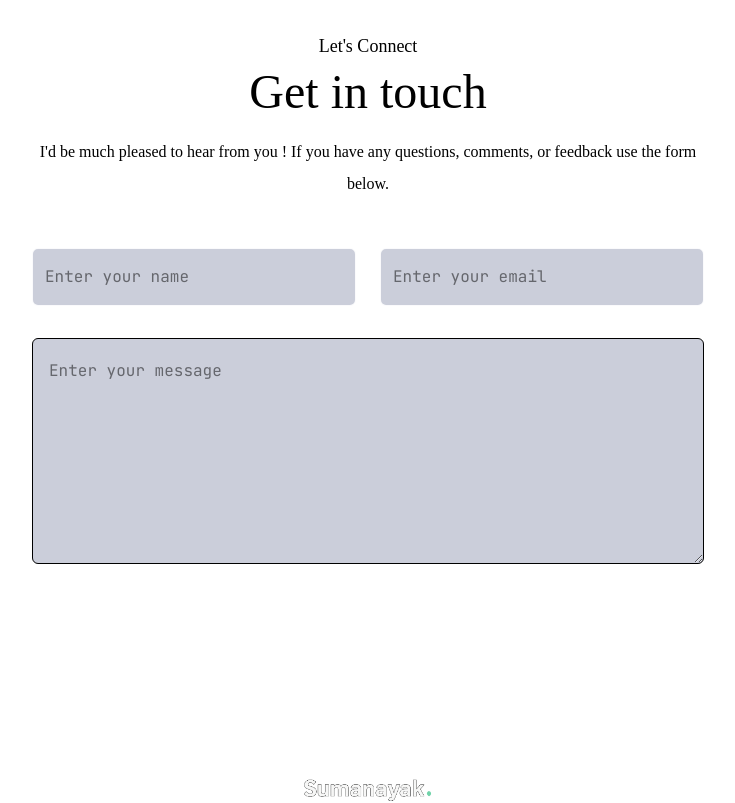
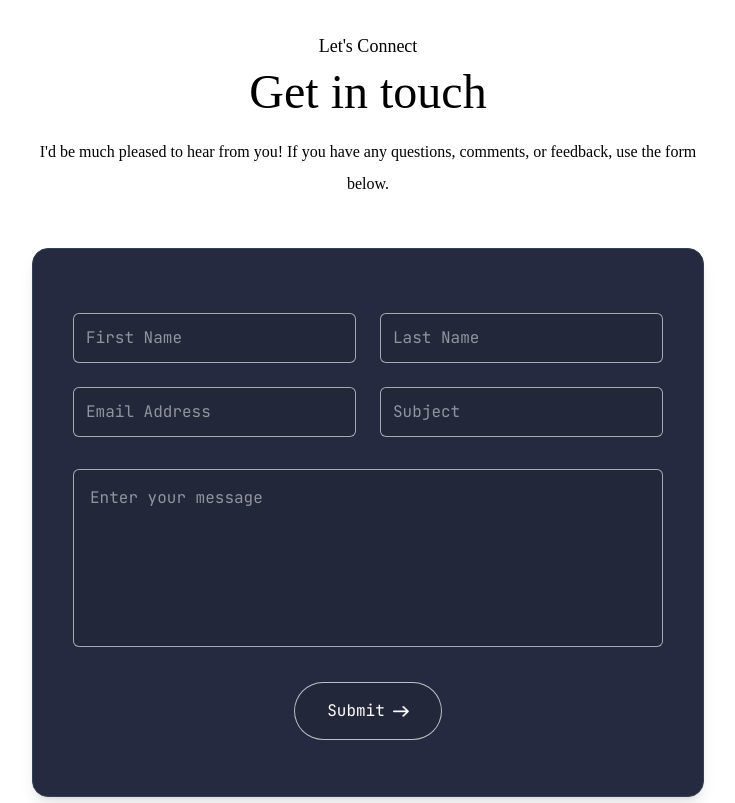
Before and after one commit to Sumnayak-Dev007/Portfolio, a Next.js app in the folder portfolio/: page / in a window 1280 px wide. Shown: the part 3920-4723 px from the top of the page, without its empty margins (272-1007 px from the left). Built offline with nearby package versions, Linux system fonts and the light colour scheme.

Commit message:
contact section

```diff
--- a/portfolio/app/components/Contact.jsx
+++ b/portfolio/app/components/Contact.jsx
@@ -28,26 +28,88 @@ const Contact = () => {
     }
   };
   return (
-    <div id='contact' className='w-full  px-[12%] py-10 scroll-mt-20 bg-no-repeat bg-center bg-[length:90%_auto] bg-none'>
-      <h4 className='text-center mb-2 text-lg font-ovo'>Let's Connect</h4>
-      <h2 className='text-center text-5xl font-ovo'>Get in touch</h2>
-      <p className='text-center max-w-2xl mx-auto mt-5 mb-12 font-ovo'>
-        I'd be much pleased to hear from you ! If you have any questions, comments, or feedback
-        use the form below.
-      </p>
+    <div
+  id="contact"
+  className="w-full px-[12%] py-10 scroll-mt-20 bg-no-repeat bg-center bg-none"
+>
+  {/* Headings OUTSIDE the card */}
+  <h4 className="text-center mb-2 text-lg font-ovo">Let's Connect</h4>
+  <h2 className="text-center text-5xl font-ovo">Get in touch</h2>
+  <p className="text-center max-w-2xl mx-auto mt-5 mb-12 font-ovo">
+    I'd be much pleased to hear from you! If you have any questions, comments, or feedback,
+    use the form below.
+  </p>
 
-      <form onSubmit={onSubmit} className='max-w-2xl mx-auto '>
-        <input type="checkbox" name="botcheck" className="hidden" style={{ display: "none" }} />
-        <div className='grid grid-cols-2 gap-6 mt-10 mb-8'>
-            <input type="text" className='flex-1  p-3 outline-none border-[0.5px] rounded-md bg-[var(--dark-hover)]/30 border-white/90' name='name' placeholder='Enter your name' required/>
-            <input type="email" className='flex-1  p-3 outline-none border-[0.5px]  rounded-md bg-[var(--dark-hover)]/30 border-white/90' name='email' placeholder='Enter your email' required/>
-        </div>
-        <textarea rows='6' placeholder='Enter your message'
-        className='w-full p-4 outline-none border-[0.5px] rounded-md bg-[var(--dark-hover)]/30 border-white/90mb-6' name='message' required></textarea>
-        <button type='submit' className='py-3 px-8 w-max flex items-center justify-between  gap-2 cursor-pointer text-white rounded-full mx-auto duration-500 bg-transparent border-[0.5px] hover:bg-[var(--dark-hover)]'>Submit <Image src={assets.right_arrow_white} alt='' className='w-4'/></button>
-      <p className=' mt-4'>{result}</p>
-      </form>
-    </div>
+  {/* Contact Form Card */}
+  <div
+    className="max-w-2xl mx-auto rounded-2xl shadow-lg border border-gray-700
+               bg-[#252a41]
+                p-6 sm:p-10"
+  >
+    <form onSubmit={onSubmit} className="w-full mx-auto">
+      <input type="checkbox" name="botcheck" className="hidden" />
+
+      {/* 👇 Inputs layout — responsive grid */}
+      <div className="grid grid-cols-1 md:grid-cols-2 gap-6 mt-6 mb-8">
+        <input
+          type="text"
+          name="firstname"
+          placeholder="First Name"
+          required
+          className="w-full sm:p-3 text-sm sm:text-base bg-[#22273a] p-2 text-white outline-none border border-white/60 rounded-md
+                     focus:border-green-400 transition-all duration-200 "
+        />
+        <input
+          type="text"
+          name="lastname"
+          placeholder="Last Name"
+          required
+          className="w-full sm:p-3 text-sm sm:text-base p-2 text-white outline-none border border-white/60 rounded-md
+                     focus:border-green-400 transition-all duration-200 bg-[#22273a]"
+        />
+        <input
+          type="email"
+          name="email"
+          placeholder="Email Address"
+          required
+          className="w-full sm:p-3 text-sm sm:text-base p-2 text-white outline-none border border-white/60 rounded-md
+                     focus:border-green-400 transition-all duration-200 bg-[#22273a]"
+        />
+        <input
+          type="text"
+          name="subject"
+          placeholder="Subject"
+          className="w-full sm:p-3 text-sm sm:text-base p-2 text-white outline-none border border-white/60 rounded-md
+                     focus:border-green-400 transition-all duration-200 bg-[#22273a]"
+        />
+      </div>
+
+      <textarea
+        rows={6}
+        name="message"
+        placeholder="Enter your message"
+        required
+        className="w-full sm:p-4 text-sm sm:text-base  p-3 text-white outline-none border border-white/60 rounded-md
+                   focus:border-green-400 transition-all duration-200 bg-[#22273a] resize-none mb-6"
+      ></textarea>
+
+      <button
+        type="submit"
+        className="py-3 px-8 w-max flex items-center justify-between gap-2 cursor-pointer
+                   text-white rounded-full mx-auto duration-500 bg-[#22273a] border border-white/70
+                   hover:bg-white/10 hover:border-green-400"
+      >
+        Submit
+        <Image src={assets.right_arrow_white} alt="" className="w-4" />
+      </button>
+
+      <p className="text-center text-gray-400 mt-4">{result}</p>
+    </form>
+  </div>
+</div>
+
+
+
   )
 }
 
--- a/portfolio/app/components/Projects.jsx
+++ b/portfolio/app/components/Projects.jsx
@@ -21,7 +21,7 @@ const Projects = () => {
     {workData.map((project, index) => (
       <div
         key={index}
-        className="project-card group relative border-b border-gray-400 rounded-2xl overflow-hidden shadow-lg bg-[#1c2030] bg-[url('https://www.transparenttextures.com/patterns/dark-mosaic.png')] flex items-stretch"
+        className="project-card group relative border-b border-gray-400 rounded-2xl overflow-hidden shadow-lg bg-[url('https://www.transparenttextures.com/patterns/dark-mosaic.png')] flex items-stretch"
       >
          <span className="side-border left"></span>
   <span className="side-border right"></span>
@@ -95,7 +95,7 @@ const Projects = () => {
   {workData.map((project, index) => (
     <div
       key={index}
-      className={`bg-[#1c2030] bg-[url('https://www.transparenttextures.com/patterns/dark-mosaic.png')] w-[280px] flex-shrink-0 rounded-2xl snap-center shadow-lg border border-gray-700 transition-transform duration-300 ${activeIndex === index ? "is-active" : ""}`}
+      className={` bg-[url('https://www.transparenttextures.com/patterns/dark-mosaic.png')] w-[280px] flex-shrink-0 rounded-2xl snap-center shadow-lg border border-gray-700 transition-transform duration-300 ${activeIndex === index ? "is-active" : ""}`}
     >
       <span className="side-border left"></span>
       <span className="side-border right"></span>
--- a/portfolio/app/globals.css
+++ b/portfolio/app/globals.css
@@ -9,9 +9,9 @@
 } */
 :root {
   --light-hover: #faebff;
-  --dark-hover: #545e86;
+  --dark-hover: #363c57;
   --dark-theme: #22273a;
-  --dark-theme: #1c2030;
+
 
   --font-outfit: 'Outfit', sans-serif;
   --font-ovo: 'Ovo', serif;
```
